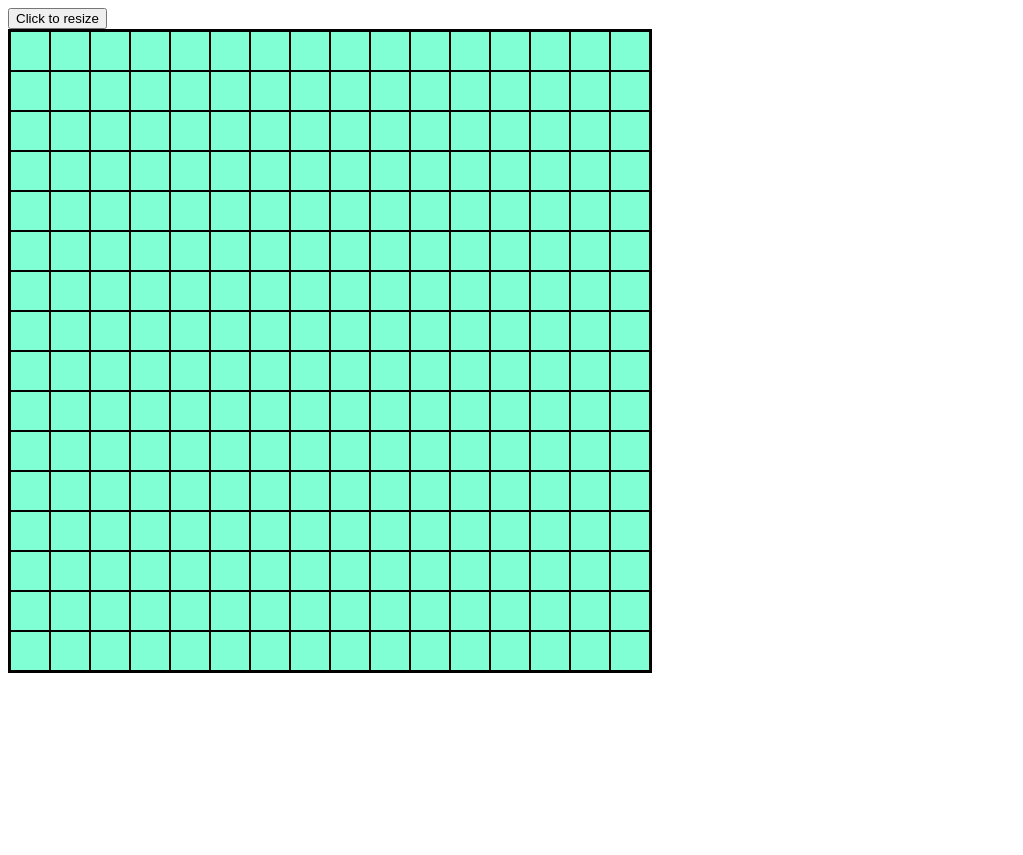
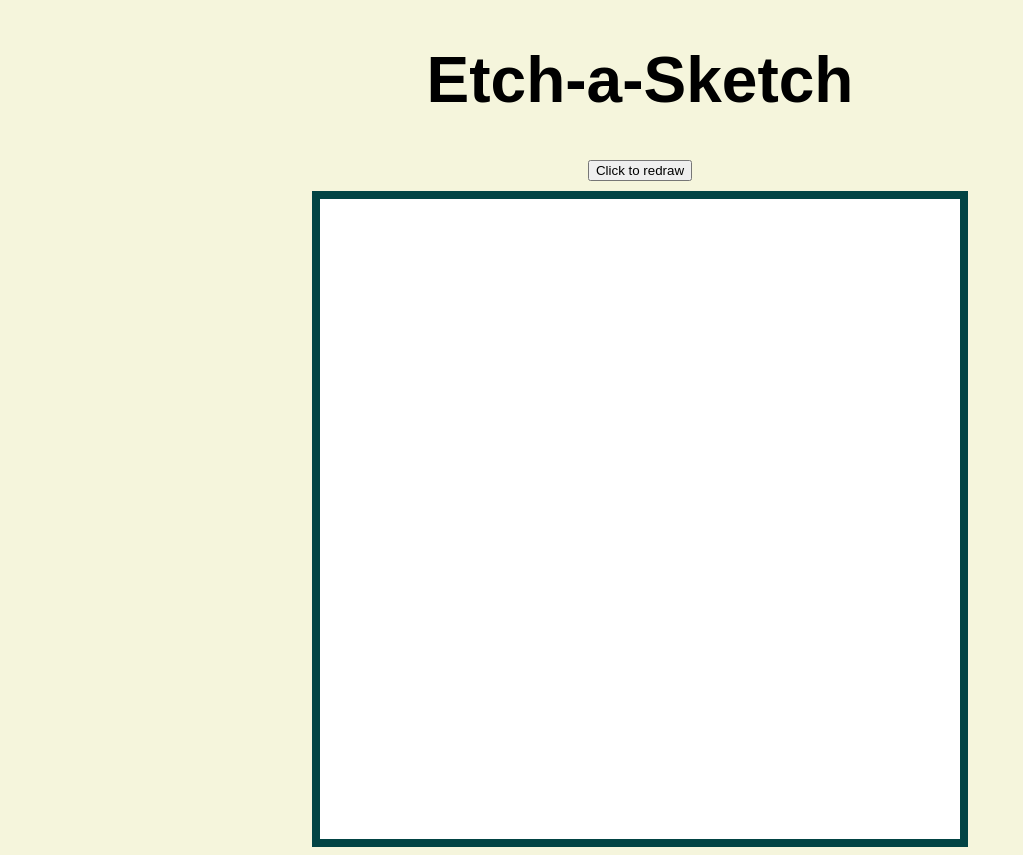
Before and after one commit to rakurakuraku/odin-etchasketch, a plain HTML site: page index.html in a window 1280 px wide. Shown: the whole page, without its empty margins (0-1023 px from the left). Before the commit the page ends 800 px from the top, so only its background shows below. Drawn offline with Linux system fonts and the light colour scheme; a web font is replaced by a local one.

Commit message:
Added styling and a heading to the page, made grid white and removed visible gridlines

```diff
--- a/index.html
+++ b/index.html
@@ -2,13 +2,18 @@
 <html>
 <head>
   <meta charset="UTF-8">
-  <Title>Deluxe Etch-a-Sketch III</Title>
+  <Title>Etch-a-Sketch III</Title>
   <link rel="stylesheet" href="styles.css">
   <script src="script.js" defer></script>
 </head>
 <body>
-    <button id="resizeButton">Click to resize</button>
-    <div id="gridContainer">
+
+    <h1>Etch-a-Sketch</h1>
+
+    <div id="board">
+        <button id="resizeButton">Click to redraw</button>
+        <div id="gridContainer">
+        </div>
     </div>
 
 </body>
--- a/script.js
+++ b/script.js
@@ -5,11 +5,13 @@ const resizeButton = document.getElementById("resizeButton");
 let gridSize = 16;
 let gridWidth = (window.innerWidth / 2);
 let pointSize = (gridWidth / gridSize);
+let targetDone = null;
+let executed = 0;
 
 drawGrid();
 
 resizeButton.addEventListener("click", function() {
-    gridSize = prompt("Please enter grid division (max: 100)", 16);
+    gridSize = prompt("Please enter grid division (max: 100, gets laggy above 45ish!)", 16);
     if (gridSize > 100) {
         gridSize = 100;
     }
@@ -27,6 +29,47 @@ const point = document.createElement("div");
 point.classList.add("gridPoint");
 point.style.width = pointSize + "px";
 point.style.height = pointSize + "px";
+gridContainer.appendChild(point);
+}}
+
+
+gridContainer.addEventListener("mouseover", function(event) {
+    let target = event.target;
+
+    if(target.classList.contains("gridPoint") && executed === 0) {
+
+    let computedStyle = window.getComputedStyle(target);
+    let opacity = parseFloat(computedStyle.opacity);
+    //console.log(opacity);
+    target.style.backgroundColor = "rgba(" + randoRgbValue() + ", " + randoRgbValue() + ", " + randoRgbValue() + ")";
+    if (opacity === 0.99) {
+        target.style.opacity = 0.1.toString();
+        //executed = 1;
+        //targetDone = target;
+    }
+    if (parseFloat(opacity) < 0.9) {
+        let newOpacity = (parseFloat(opacity));
+        newOpacity += 0.1;
+        //console.log(newOpacity);
+        target.style.opacity = newOpacity.toString();
+        //executed = 1;
+        //targetDone = target;
+    }
+
+}
+
+
+
+
+});
+/*
+gridContainer.addEventListener("mouseleave", function(event) {
+    if(targetDone) {
+        executed = 0;
+        targetDone = null;
+    }
+});
+
 point.addEventListener("mouseover", (event) => {
     let computedStyle = window.getComputedStyle(point);
     let opacity = computedStyle.opacity;
@@ -44,11 +87,10 @@ point.addEventListener("mouseover", (event) => {
         point.style.opacity = `${newOpacity}`;
     }
 });
-gridContainer.appendChild(point);
+*/
 
 
-}
-}
+
 
 function clearGrid() {
 const trash = document.getElementById("gridContainer");
@@ -60,4 +102,4 @@ while(trash.firstChild) {
 function randoRgbValue() {
     num = Math.floor(Math.random() * 255);
     return(num);
-}
+};
--- a/styles.css
+++ b/styles.css
@@ -1,22 +1,42 @@
+@import url('https://fonts.googleapis.com/css2?family=Foldit:wght@700&display=swap');
+
 #gridContainer {
     display:flex;
     flex-wrap: wrap;
-    border: 2px solid black;
+    border: 8px solid rgb(2, 68, 68);
 
     justify-content: space-between;
     align-items: flex-start;
 
 }
 
+#board {
+    display: flex;
+    flex-direction: column;
+    align-items: center;
+}
+
 .gridPoint {
-    background-color: rgb(127, 255, 212);
+    background-color: white;
     opacity: 0.99;
     display: flex;
     margin: none;
-    border: 1px solid black;
+    border: none;
     box-sizing: border-box;
 }
 
-.etchedPoint {
-    background-color: brown;
+h1 {
+    display: flex;
+    justify-content: center;
+    font-family: Foldit, sans-serif;
+    font-size: 4em;
+
 }
+
+button {
+    margin-bottom: 10px;
+}
+
+body {
+    background-color: beige;
+}
```
